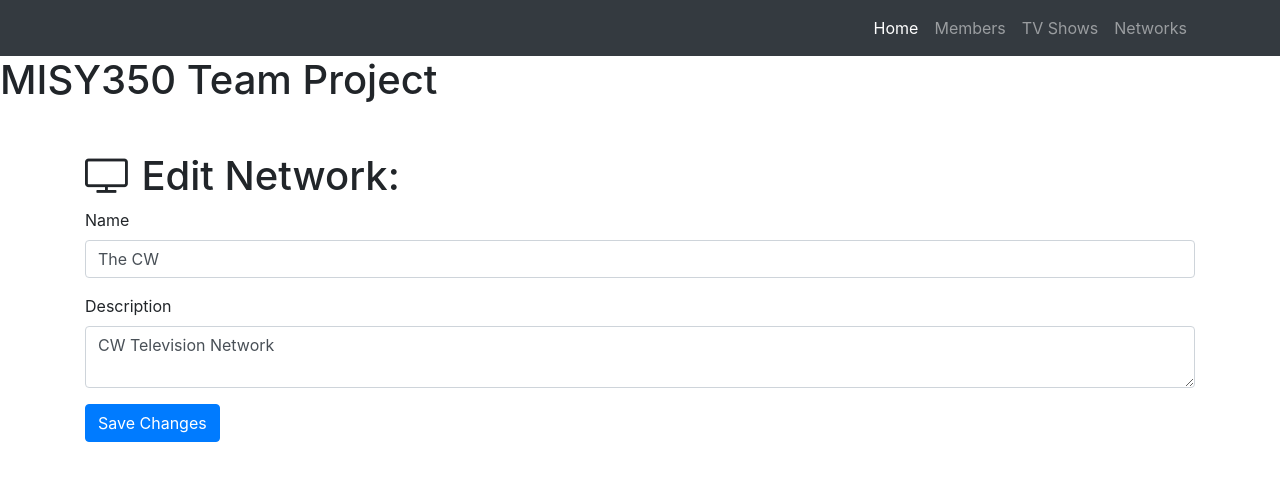
After one commit to casalegm/team-project, a Flask app: page /network/edit/1 in a window 1280 px wide. The commit adds this page. Shown: the top 481 px of the page. Run offline with Flask 2, Linux system fonts and the light colour scheme; data comes from the database, SQL or seed files in the repository; both versions use the stored data as it was after the commit; some libraries are stand-ins or nearby versions.

Commit message:
added edit pages

```diff
--- a/project.py
+++ b/project.py
@@ -61,6 +61,24 @@ def add_shows():
         db.session.commit()
         return redirect(url_for('shows_page'))
 
+@app.route('/tvshow/edit/<int:id>', methods=['GET', 'POST'])
+def edit_show(id):
+    show = Show.query.filter_by(id=id).first()
+    networks = Network.query.all()
+    if request.method == 'GET':
+        return render_template('tvshow-edit.html', show=show, networks=networks)
+    if request.method == 'POST':
+        # update data based on the form data
+        show.title = request.form['title']
+        show.year = request.form['year']
+        show.description = request.form['description']
+        network_name = request.form['network']
+        network = Network.query.filter_by(name=network_name).first()
+        show.network = network
+        # update the database
+        db.session.commit()
+        return redirect(url_for('shows_page'))
+
 
 @app.route('/networks')
 def networks_page():
@@ -82,6 +100,18 @@ def add_networks():
         db.session.commit()
         return redirect(url_for('networks_page'))
 
+@app.route('/network/edit/<int:id>', methods=['GET', 'POST'])
+def edit_network(id):
+    network = Network.query.filter_by(id=id).first()
+    if request.method == 'GET':
+        return render_template('network-edit.html', network=network)
+    if request.method == 'POST':
+        # update data based on the form data
+        network.name = request.form['name']
+        network.description = request.form['description']
+        # update the database
+        db.session.commit()
+        return redirect(url_for('networks_page'))
 
 if __name__ == '__main__':
     app.run(debug=True)
--- a/templates/network-all.html
+++ b/templates/network-all.html
@@ -23,6 +23,8 @@
               <th scope="row">{{network.id}}</th>
               <td>{{network.name}}</td>
               <td>{{network.description}}</td>
+              <td><a href="/network/edit/{{network.id}}" class="btn btn-success" role="button">Edit</a></td>
+
           </tr>
           {% endfor%}
         </tbody>
--- /dev/null
+++ b/templates/network-edit.html
@@ -0,0 +1,21 @@
+{% extends "home-page.html"%}
+{% block title %}Edit Network{% endblock %}
+{% block page_content%}
+
+  <!-- Page Content -->
+  <div class="container">
+    <h1 class="mt-5"><i class="fa fa-television" aria-hidden="true"></i> Edit Network:</h1>
+    <form action="/network/edit/{{network.id}}" method="post">
+      <div class="form-group">
+        <label>Name</label>
+        <input class="form-control" type="text" name="name" value="{{network.name}}" required="true">
+      </div>
+      <div class="form-group">
+        <label>Description</label>
+        <textarea class="form-control" name="description" required="true">{{network.description}}</textarea>
+      </div>
+      <button type="submit" class="btn btn-primary">Save Changes</button>
+    </form>
+  </div>
+
+{% endblock%}
--- a/templates/tvshow-all.html
+++ b/templates/tvshow-all.html
@@ -52,6 +52,7 @@
                 </div>
               </div>
             </td>
+              <td><a href="/tvshow/edit/{{show.id}}" class="btn btn-success" role="button">Edit</a></td>
           </tr>
 
           {% endfor%}
```
Also changed, not shown: templates/tvshow-edit.html (added, +48 -0 lines), data.sqlite.
